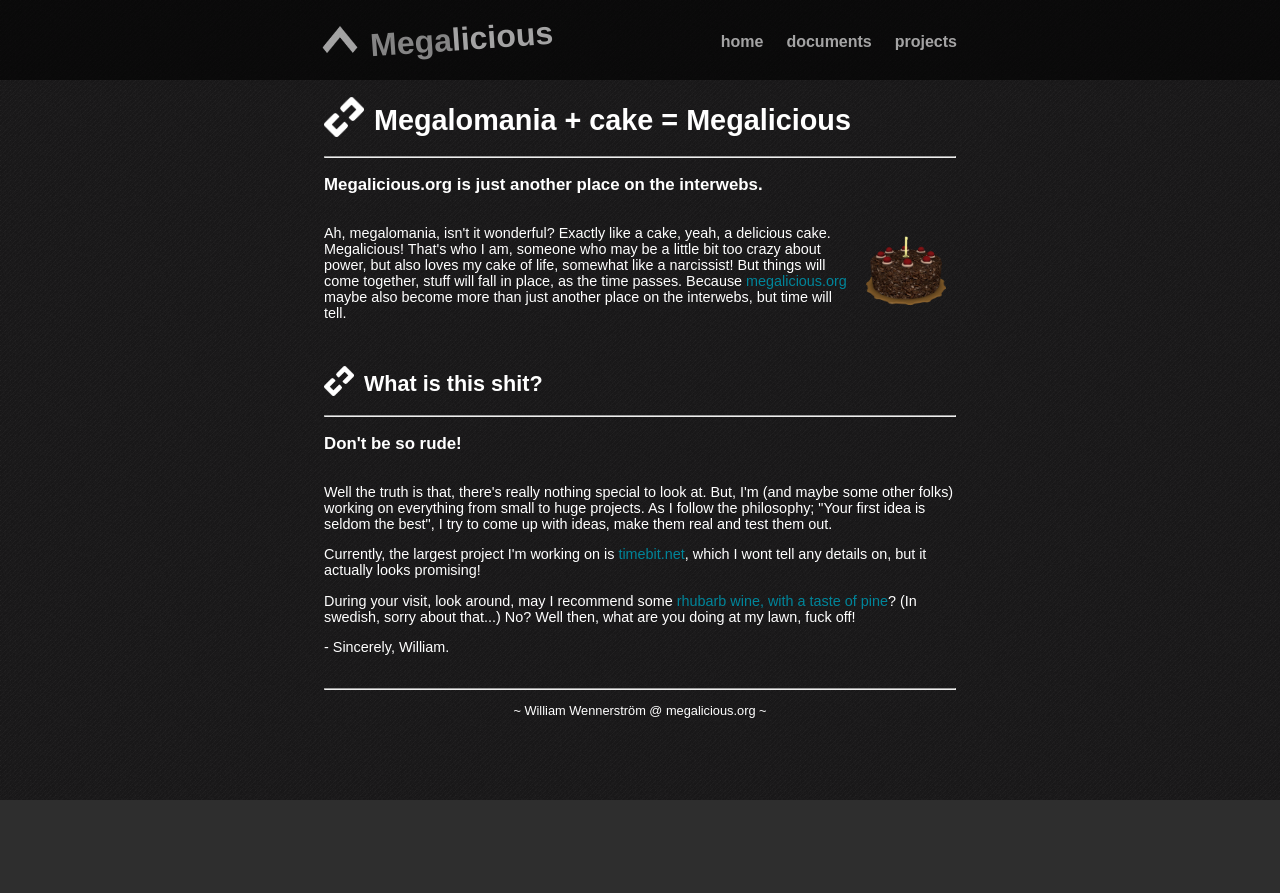
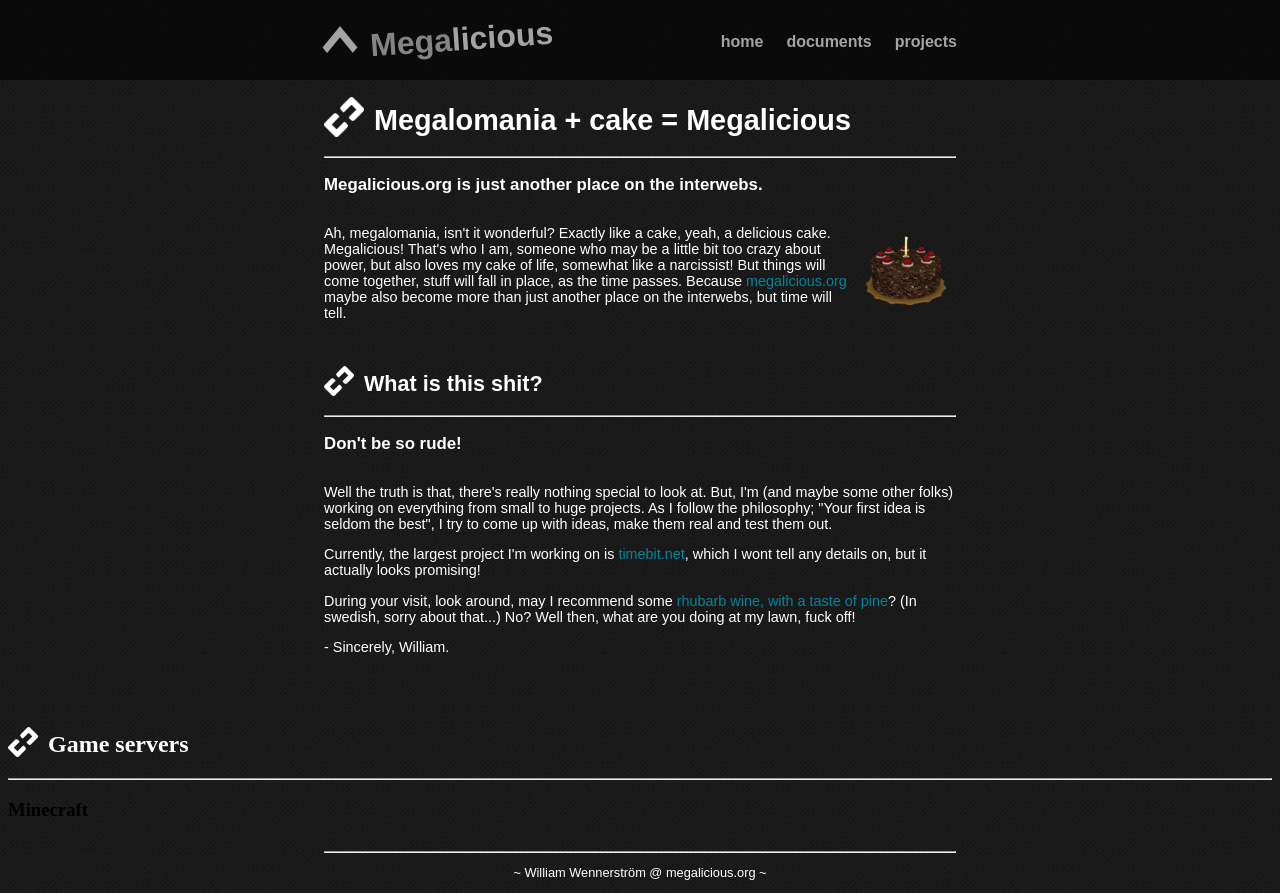
Before and after one commit to willeponken/megalicious, a plain HTML site: page index.html in a window 1280 px wide. Before the commit the page ends 800 px from the top, so only its background shows below. Drawn offline with nearby package versions, Linux system fonts and the light colour scheme.

Commit message:
Added game server

```diff
--- a/index.html
+++ b/index.html
@@ -83,7 +83,19 @@
 	<p> - Sincerely, William.</p>
 	</div>
 
-	<!-- Footer -->
+	<!-- Sub-Heading -->
+	<a class="nocolor" href="#tag2"><h2 id="tag2"><img class="semihead" src="/assets/img/logo.png" alt="" />Game servers</h2></a>
+
+    	<hr />
+
+	<!-- Intro -->
+	<h3>Minecraft</h3>
+
+
+
+	</div>
+
+  <!-- Footer -->
 	<footer>
     		<hr />
 		<p>~ <a class="nohighlight" target="_blank" href="http://github.com/willeponken">William Wennerström</a> @ <a class="nohighlight" target="_blank" href="http://megalicious.org">megalicious.org</a> ~</p>
```
